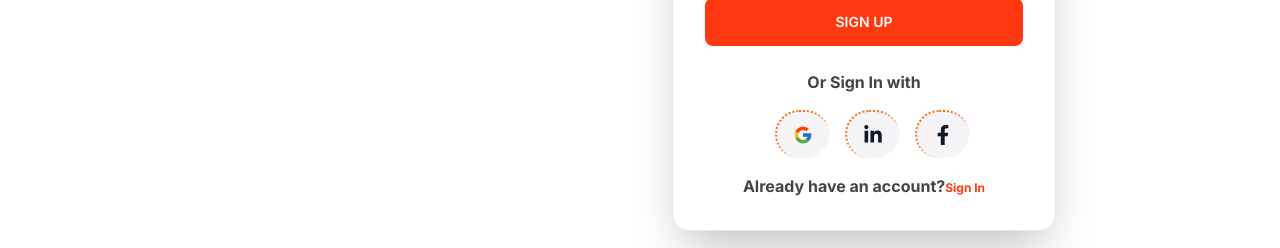
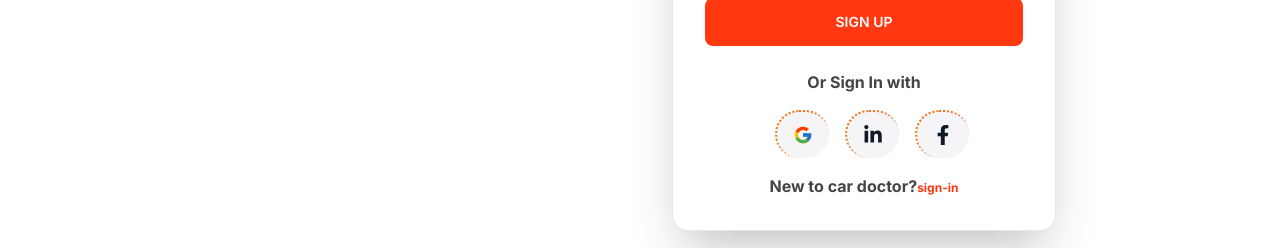
Before and after one commit to Abdullah149081/car-doctor-client, a React (Vite) app: page /sign-up in a window 1280 px wide. Shown: the part 691-939 px from the top of the page. Built offline with nearby package versions, Linux system fonts and the light colour scheme; no server answers.

Commit message:
Auth providers jwt

```diff
--- a/src/Page/shared/Header/Header.jsx
+++ b/src/Page/shared/Header/Header.jsx
@@ -10,9 +10,7 @@ const Header = () => {
   const { user, logOut } = useContext(AuthContext);
   const handlerLogout = () => {
     logOut()
-      .then(() => {
-        localStorage.removeItem("car-doctor-access");
-      })
+      .then(() => {})
       .catch(() => {});
   };
 
--- a/src/Page/shared/Login/Login/Login.jsx
+++ b/src/Page/shared/Login/Login/Login.jsx
@@ -1,13 +1,13 @@
 import { useContext, useState } from "react";
 import toast from "react-hot-toast";
-import { FaFacebookF, FaLinkedinIn } from "react-icons/fa";
-import { FcGoogle } from "react-icons/fc";
-import { Link, useLocation, useNavigate } from "react-router-dom";
+
+import { useLocation, useNavigate } from "react-router-dom";
 import login from "../../../../assets/images/login/login.svg";
 import { AuthContext } from "../../../../providers/AuthProviders";
+import Social from "../Social/Social";
 
 const Login = () => {
-  const { googleSignIn, signInUser, logOut } = useContext(AuthContext);
+  const { signInUser, logOut } = useContext(AuthContext);
   const navigate = useNavigate();
   const location = useLocation();
   const [error, setError] = useState("");
@@ -22,40 +22,17 @@ const Login = () => {
     signInUser(email, password)
       .then((result) => {
         const verifyUser = result.user;
-        const logUser = {
-          email: verifyUser.email,
-        };
 
         if (!verifyUser?.emailVerified) {
           logOut();
           toast.error("Thank you for signing up for our service. To verify your email address.");
         } else {
-          // jwt
-          fetch("http://localhost:5000/jwt", {
-            method: "POST",
-            headers: {
-              "content-type": "application/json",
-            },
-            body: JSON.stringify(logUser),
-          })
-            .then((res) => res.json())
-            .then((data) => {
-              localStorage.setItem("car-doctor-access", data.token);
-              navigate(from, { replace: true });
-            });
+          navigate(from, { replace: true });
         }
       })
       .catch((err) => {
         setError(err?.message);
       });
-  };
-
-  const handlerGoogle = () => {
-    googleSignIn()
-      .then(() => {
-        navigate(from, { replace: true });
-      })
-      .catch(() => {});
   };
 
   return (
@@ -90,29 +67,7 @@ const Login = () => {
                 Sign In
               </button>
             </div>
-            <div className="text-center mt-4 text-accent font-bold">
-              <h2 className="">Or Sign In with</h2>
-              <div className="flex justify-center items-center gap-4 mt-4 divide-x-2 divide-y-2 divide-orange-500 divide-dotted  ">
-                <span />
-                <button onClick={handlerGoogle} type="button" className="btn rounded-full bg-[#F5F5F8] border-0 ">
-                  <FcGoogle className="w-5 h-5" />
-                </button>
-
-                <button type="button" className="btn rounded-full bg-[#F5F5F8] border-0">
-                  <FaLinkedinIn className="w-5 h-5 text-gray-900" />
-                </button>
-
-                <button type="button" className="btn rounded-full bg-[#F5F5F8] border-0">
-                  <FaFacebookF className="w-5 h-5 text-gray-900" />
-                </button>
-              </div>
-              <p className="mt-4">
-                New to car doctor?
-                <Link className="text-primary text-xs link-hover" to="/sign-up">
-                  Sign Up
-                </Link>
-              </p>
-            </div>
+            <Social>sign-up</Social>
           </form>
         </div>
       </div>
--- a/src/Page/shared/Login/Register/Register.jsx
+++ b/src/Page/shared/Login/Register/Register.jsx
@@ -1,10 +1,10 @@
 import React, { useContext, useState } from "react";
 import toast from "react-hot-toast";
-import { FaFacebookF, FaLinkedinIn } from "react-icons/fa";
-import { FcGoogle } from "react-icons/fc";
-import { Link, useNavigate } from "react-router-dom";
+
+import { useNavigate } from "react-router-dom";
 import login from "../../../../assets/images/login/login.svg";
 import { AuthContext } from "../../../../providers/AuthProviders";
+import Social from "../Social/Social";
 
 const Register = () => {
   const [passwordValue, setPasswordValue] = useState("");
@@ -12,7 +12,7 @@ const Register = () => {
   const [confirmError, setConfirmError] = useState("");
   const [error, setError] = useState("");
   const [showPassword, setShowPassword] = useState(false);
-  const { googleSignIn, createUser, updateUserData, validationEmail, logOut } = useContext(AuthContext);
+  const { createUser, updateUserData, validationEmail, logOut } = useContext(AuthContext);
   const navigate = useNavigate();
 
   const handlerRegister = (e) => {
@@ -67,13 +67,6 @@ const Register = () => {
     setShowPassword(!showPassword);
   };
 
-  const handlerGoogle = () => {
-    googleSignIn()
-      .then(() => {
-        navigate("/");
-      })
-      .catch(() => {});
-  };
   return (
     <div className="min-h-screen car-container lg:pt-4 ">
       <div className="mt-8 lg:mt-0   flex justify-center gap-12 flex-col-reverse lg:flex-row">
@@ -131,29 +124,7 @@ const Register = () => {
                 Sign Up
               </button>
             </div>
-            <div className="text-center mt-4 text-accent font-bold">
-              <h2 className="">Or Sign In with</h2>
-              <div className="flex justify-center items-center gap-4 mt-4 divide-x-2 divide-y-2 divide-orange-500 divide-dotted  ">
-                <span />
-                <button onClick={handlerGoogle} type="button" className="btn rounded-full bg-[#F5F5F8] border-0 ">
-                  <FcGoogle className="w-5 h-5" />
-                </button>
-
-                <button type="button" className="btn rounded-full bg-[#F5F5F8] border-0">
-                  <FaLinkedinIn className="w-5 h-5 text-gray-900" />
-                </button>
-
-                <button type="button" className="btn rounded-full bg-[#F5F5F8] border-0">
-                  <FaFacebookF className="w-5 h-5 text-gray-900" />
-                </button>
-              </div>
-              <p className="mt-4">
-                Already have an account?
-                <Link className="text-primary text-xs link-hover" to="/sign-in">
-                  Sign In
-                </Link>
-              </p>
-            </div>
+            <Social>sign-in</Social>
           </form>
         </div>
       </div>
--- /dev/null
+++ b/src/Page/shared/Login/Social/Social.jsx
@@ -0,0 +1,48 @@
+import { useContext } from "react";
+import { FaFacebookF, FaLinkedinIn } from "react-icons/fa";
+import { FcGoogle } from "react-icons/fc";
+import { Link, useLocation, useNavigate } from "react-router-dom";
+import { AuthContext } from "../../../../providers/AuthProviders";
+
+const Social = ({ children }) => {
+  const { googleSignIn } = useContext(AuthContext);
+  const navigate = useNavigate();
+  const location = useLocation();
+  const from = location.state?.from?.pathname || "/";
+
+  const handlerGoogle = () => {
+    googleSignIn()
+      .then(() => {
+        navigate(from, { replace: true });
+      })
+      .catch(() => {});
+  };
+
+  return (
+    <div className="text-center mt-4 text-accent font-bold">
+      <h2 className="">Or Sign In with</h2>
+      <div className="flex justify-center items-center gap-4 mt-4 divide-x-2 divide-y-2 divide-orange-500 divide-dotted  ">
+        <span />
+        <button onClick={handlerGoogle} type="button" className="btn rounded-full bg-[#F5F5F8] border-0 ">
+          <FcGoogle className="w-5 h-5" />
+        </button>
+
+        <button type="button" className="btn rounded-full bg-[#F5F5F8] border-0">
+          <FaLinkedinIn className="w-5 h-5 text-gray-900" />
+        </button>
+
+        <button type="button" className="btn rounded-full bg-[#F5F5F8] border-0">
+          <FaFacebookF className="w-5 h-5 text-gray-900" />
+        </button>
+      </div>
+      <p className="mt-4">
+        New to car doctor?
+        <Link className="text-primary text-xs link-hover" to={`/${children}`}>
+          {children}
+        </Link>
+      </p>
+    </div>
+  );
+};
+
+export default Social;
--- a/src/providers/AuthProviders.jsx
+++ b/src/providers/AuthProviders.jsx
@@ -47,6 +47,26 @@ const AuthProviders = ({ children }) => {
     const unsubscribe = onAuthStateChanged(auth, (currentUser) => {
       setUser(currentUser);
       setLoading(false);
+      // jwt
+      if (currentUser && currentUser.email) {
+        const logUser = {
+          email: currentUser.email,
+        };
+
+        fetch("http://localhost:5000/jwt", {
+          method: "POST",
+          headers: {
+            "content-type": "application/json",
+          },
+          body: JSON.stringify(logUser),
+        })
+          .then((res) => res.json())
+          .then((data) => {
+            localStorage.setItem("car-doctor-access", data.token);
+          });
+      } else {
+        localStorage.removeItem("car-doctor-access");
+      }
     });
 
     return () => {
```
